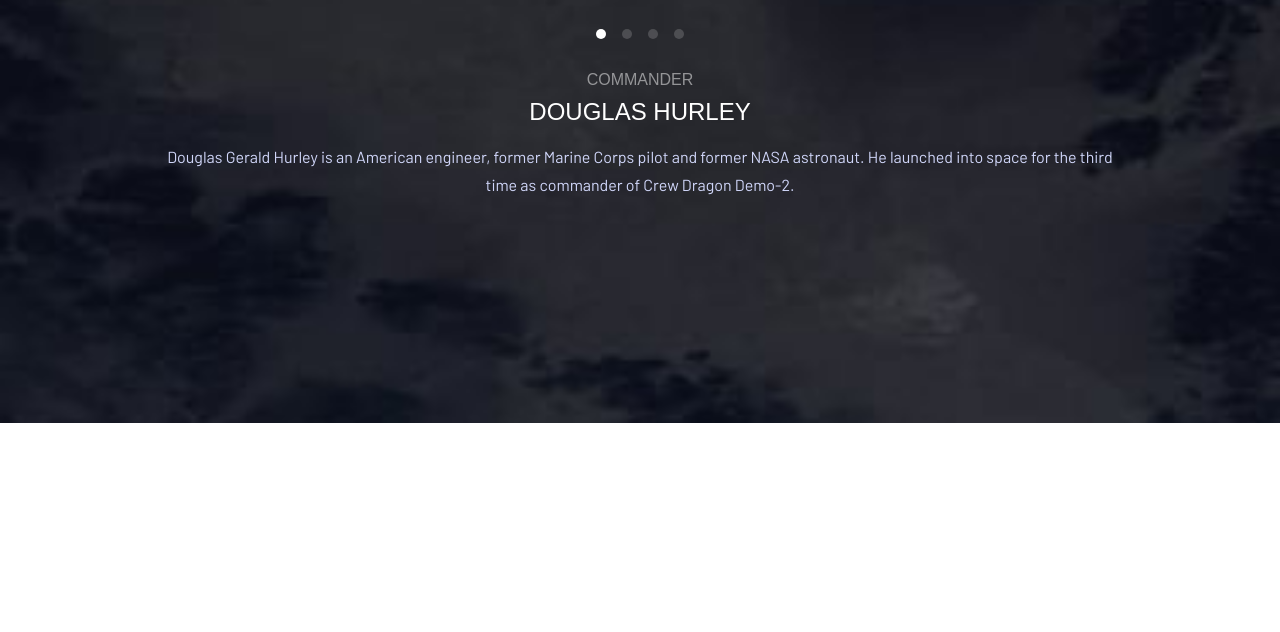
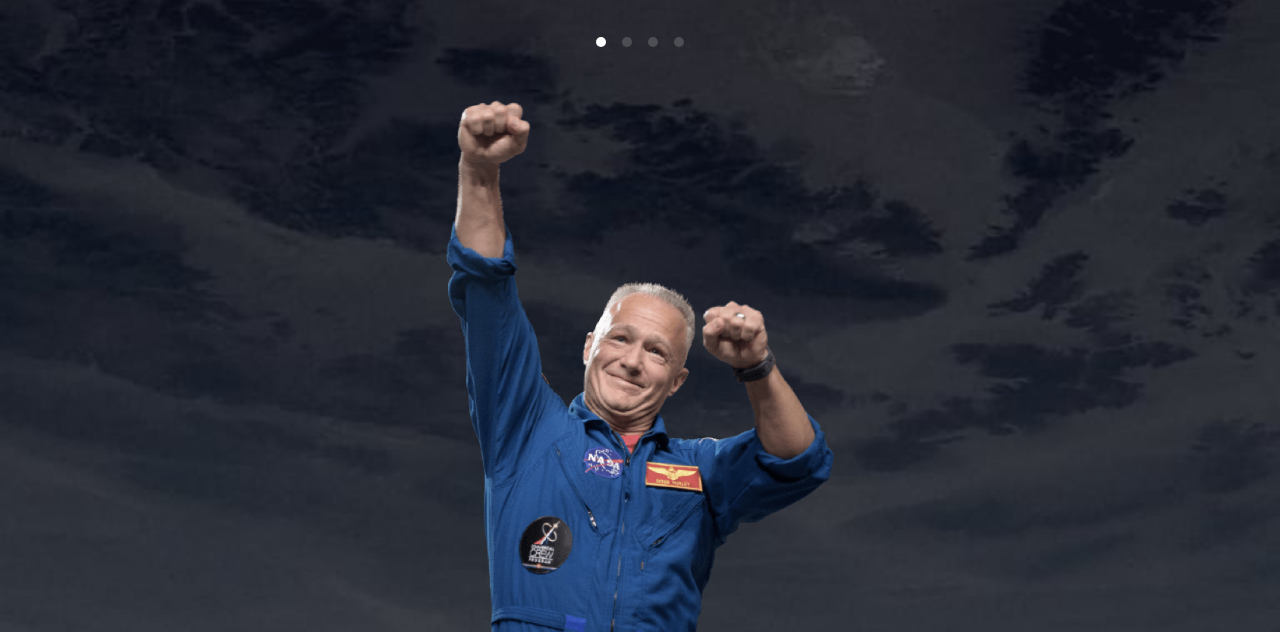
Before and after one commit to rachidbend/space-tourism-website-main, a website: page index.html in a window 1280 px wide. Shown: the part 377-1009 px from the top of the page. Before the commit the page ends 800 px from the top, so only its background shows below. Drawn offline with nearby package versions, Linux system fonts and the light colour scheme; a web font is replaced by a local one.

Commit message:
adjusted tablet view for crew page and rearanged the image, control and description locations

```diff
--- a/crew/_crew.scss
+++ b/crew/_crew.scss
@@ -1,19 +1,62 @@
 $imgpath: '/../starter-code/assets/crew/';
+@mixin devices($breakpoint) {
+  @if $breakpoint == mobile {
+    @media only screen and (min-width: 680px) {
+      @content;
+    }
+  }
+
+  @if $breakpoint == tablet {
+    @media only screen and (min-width: 768px) {
+      @content;
+    }
+  }
+  @if $breakpoint == desktop {
+    @media only screen and (min-width: 1440px) {
+      @content;
+    }
+  }
+}
 
 .page--crew {
   background: url(#{$imgpath}background-crew-mobile.jpg) no-repeat;
   background-size: cover;
-  // min-height: 100vh;
+
+  @include devices(tablet) {
+    background: url(#{$imgpath}background-crew-tablet.jpg) no-repeat;
+    background-size: cover;
+  }
+
   .hero {
     padding-top: 0;
+    @include devices(tablet) {
+      padding: 3.9rem;
+      padding-bottom: 0;
+      padding-top: 4rem;
+    }
   }
   .heading--fifth {
     color: var(--color-white);
     padding-top: 0.2rem;
     margin-bottom: 3.3rem;
+    @include devices(tablet) {
+      text-align: left;
+      margin-bottom: 6.3rem;
+    }
   }
   .heading--number {
     margin-right: 0.8rem;
+
+    @include devices(tablet) {
+      margin-right: 0.6rem;
+    }
+  }
+}
+.crew {
+  @include devices(tablet) {
+    // padding: 0 11.6rem;
+    display: grid;
+    grid-template-rows: auto auto auto;
   }
 }
 
@@ -24,11 +67,23 @@
   margin-bottom: 2.8rem;
   display: flex;
   justify-content: center;
+
+  @include devices(tablet) {
+    grid-row: 3;
+    height: 53.2rem;
+    width: auto;
+    margin-bottom: 0rem;
+    border: none;
+  }
 }
 .crew__img img {
   height: 100%;
   width: auto;
   transition: opacity 250ms ease-out;
+  @include devices(tablet) {
+    height: 53.2rem;
+    width: auto;
+  }
 }
 
 .crew__choose {
@@ -36,6 +91,11 @@
   gap: 0.6rem;
   justify-content: center;
   margin-bottom: 2.4rem;
+
+  @include devices(tablet) {
+    grid-row: 2;
+    margin-bottom: 4.6rem;
+  }
 }
 .page--crew .crew__dot {
   padding: 0.5rem;
@@ -70,4 +130,27 @@
 .crew__description {
   // opacity: 0;
   transition: all 260ms ease;
+  // padding: 0 11.6rem;
 }
+
+// had to set padding manually to get the text looking like the design
+.crew__text--douglas {
+  @include devices(tablet) {
+    padding: 0 11.6rem;
+  }
+}
+.crew__text--mark {
+  @include devices(tablet) {
+    padding: 0 8.4rem;
+  }
+}
+.crew__text--victor {
+  @include devices(tablet) {
+    padding: 0 4.9rem;
+  }
+}
+.crew__text--anousheh {
+  @include devices(tablet) {
+    padding: 0 7.7rem;
+  }
+}
--- a/index.html
+++ b/index.html
@@ -337,7 +337,7 @@
           <div class="crew__description">
             <h4 class="heading heading--fourth crew__job">commander</h4>
             <h3 class="heading heading--tertiary crew__name">douglas hurley</h3>
-            <p class="crew__text text">
+            <p class="crew__text text crew__text--douglas">
               Douglas Gerald Hurley is an American engineer, former Marine Corps
               pilot and former NASA astronaut. He launched into space for the
               third time as commander of Crew Dragon Demo-2.
@@ -350,7 +350,7 @@
             <h3 class="heading heading--tertiary crew__name">
               MARK SHUTTLEWORTH
             </h3>
-            <p class="crew__text text">
+            <p class="crew__text text crew__text--mark">
               Mark Richard Shuttleworth is the founder and CEO of Canonical, the
               company behind the Linux-based Ubuntu operating system.
               Shuttleworth became the first South African to travel to space as
@@ -360,7 +360,7 @@
           <div class="crew__description">
             <h4 class="heading heading--fourth crew__job">PILOT</h4>
             <h3 class="heading heading--tertiary crew__name">Victor Glover</h3>
-            <p class="crew__text text">
+            <p class="crew__text text crew__text--victor">
               Pilot on the first operational flight of the SpaceX Crew Dragon to
               the International Space Station. Glover is a commander in the U.S.
               Navy where he pilots an F/A-18.He was a crew member of Expedition
@@ -372,7 +372,7 @@
             <h3 class="heading heading--tertiary crew__name">
               Anousheh Ansari
             </h3>
-            <p class="crew__text text">
+            <p class="crew__text text crew__text--anousheh">
               Anousheh Ansari is an Iranian American engineer and co-founder of
               Prodea Systems. Ansari was the fourth self-funded space tourist,
               the first self-funded woman to fly to the ISS, and the first
--- a/starter-code/_typography.scss
+++ b/starter-code/_typography.scss
@@ -91,6 +91,10 @@
   letter-spacing: 0;
   text-transform: uppercase;
   margin-bottom: 1.7rem;
+  @include devices(tablet) {
+    font-size: 4rem;
+    margin-bottom: 1.6rem;
+  }
 }
 .heading--fourth {
   color: var(--color-white);
@@ -101,6 +105,11 @@
   text-transform: uppercase;
   opacity: 0.5;
   margin-bottom: 0.9rem;
+
+  @include devices(tablet) {
+    font-size: 2.4rem;
+    margin-bottom: 0.7rem;
+  }
 }
 .heading--fifth {
   font-size: 1.6rem;
@@ -195,6 +204,10 @@
   }
 }
 
+.crew__text {
+  margin-bottom: 3.5rem;
+}
+
 // .crew__text {
 //   font-family: var(--type--barlow);
 //   font-size: 1.5rem;
```
Also changed, not shown: dist/css/main.css, 1 other file.
